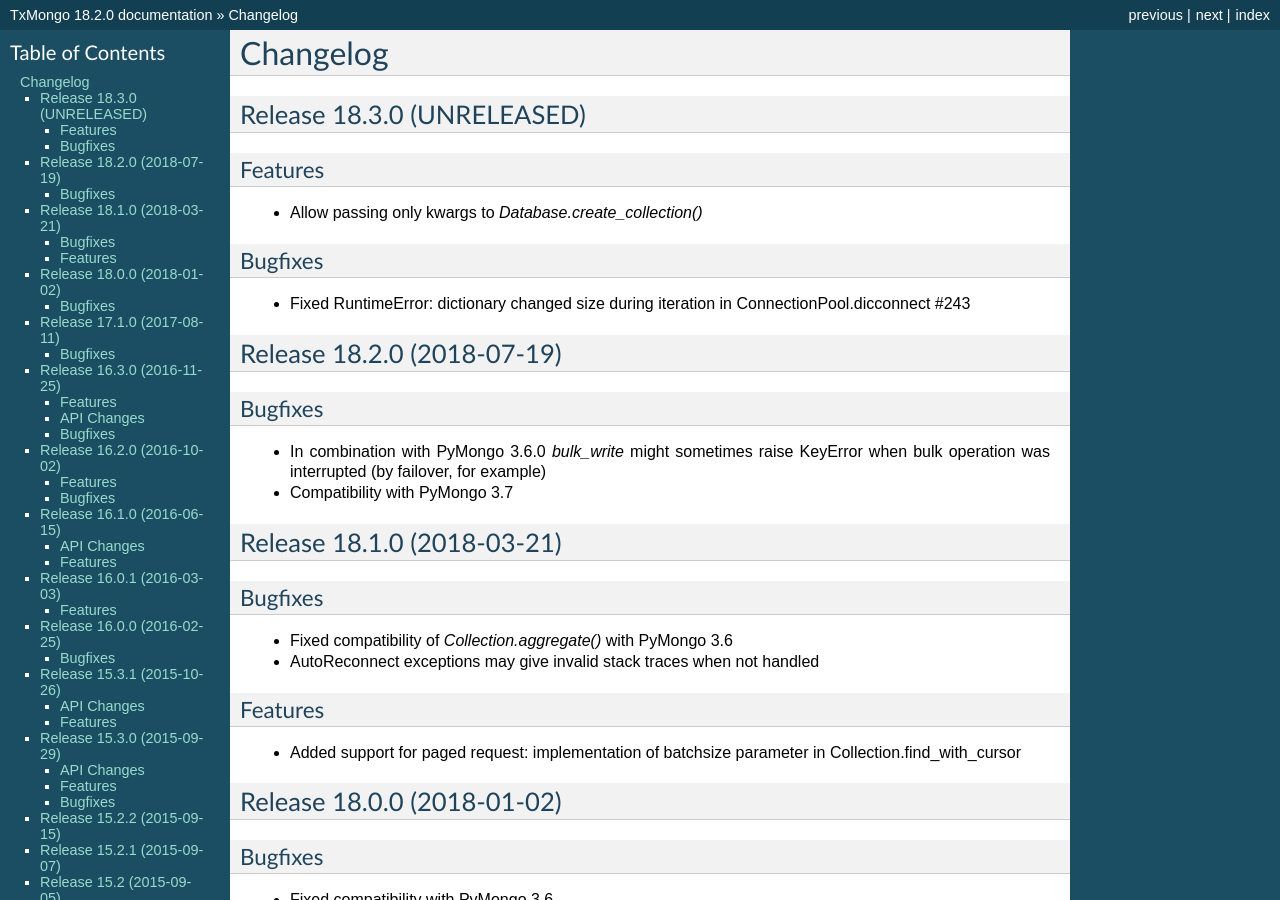
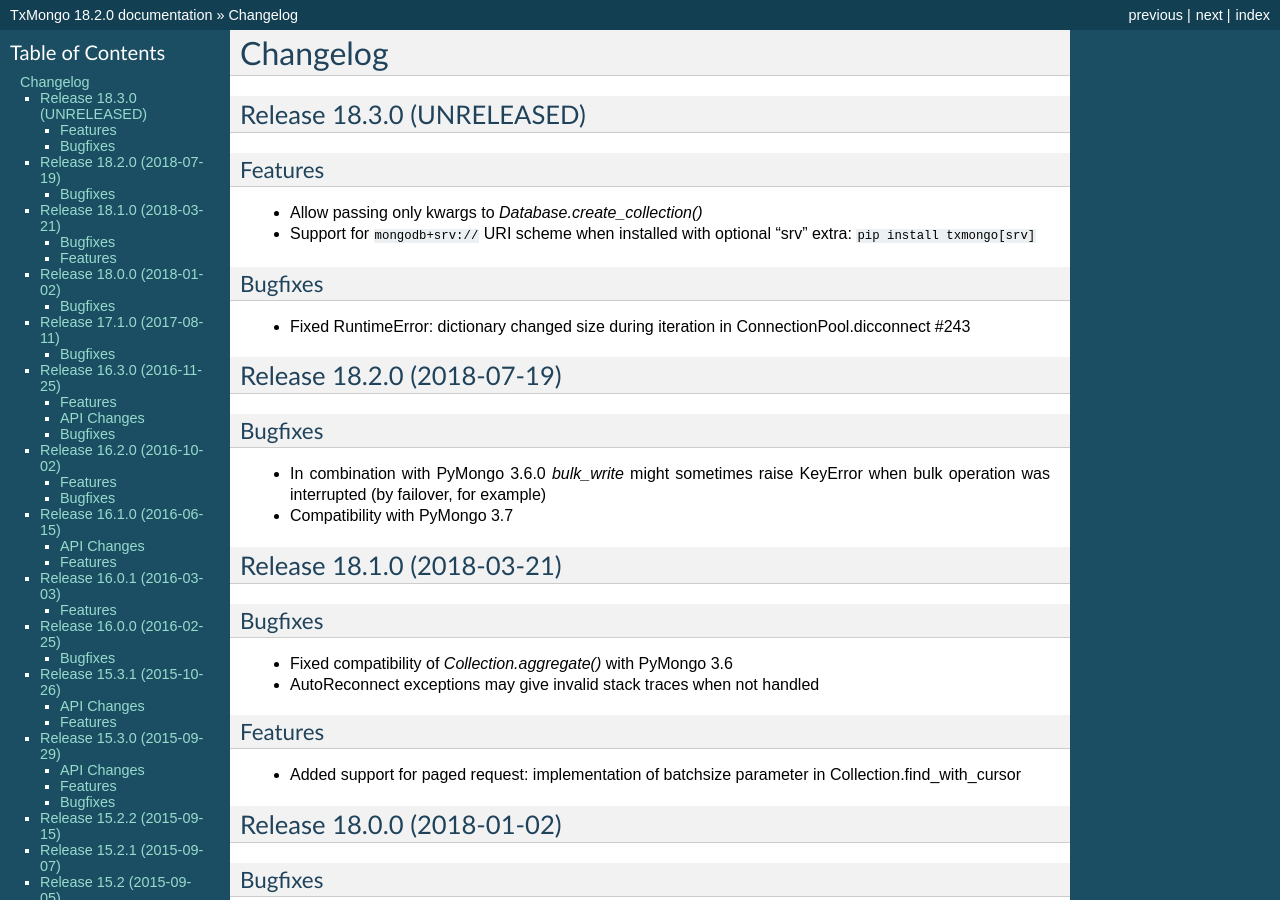
Before and after one commit to twisted/txmongo, a Sphinx documentation site: the page built from docs/source/NEWS.rst, in a window 1280 px wide and 900 px high. Built offline with Sphinx 7.4.7, drawn with Linux system fonts in a browser that asks for light colours; formulas are drawn with MathJax 3.

Commit message:
Update NEWS.rst

```diff
--- a/docs/source/NEWS.rst
+++ b/docs/source/NEWS.rst
@@ -8,6 +8,7 @@
 ^^^^^^^^
 
 - Allow passing only kwargs to `Database.create_collection()`
+- Support for ``mongodb+srv://`` URI scheme when installed with optional "srv" extra: ``pip install txmongo[srv]``
 
 Bugfixes
 ^^^^^^^^
```
